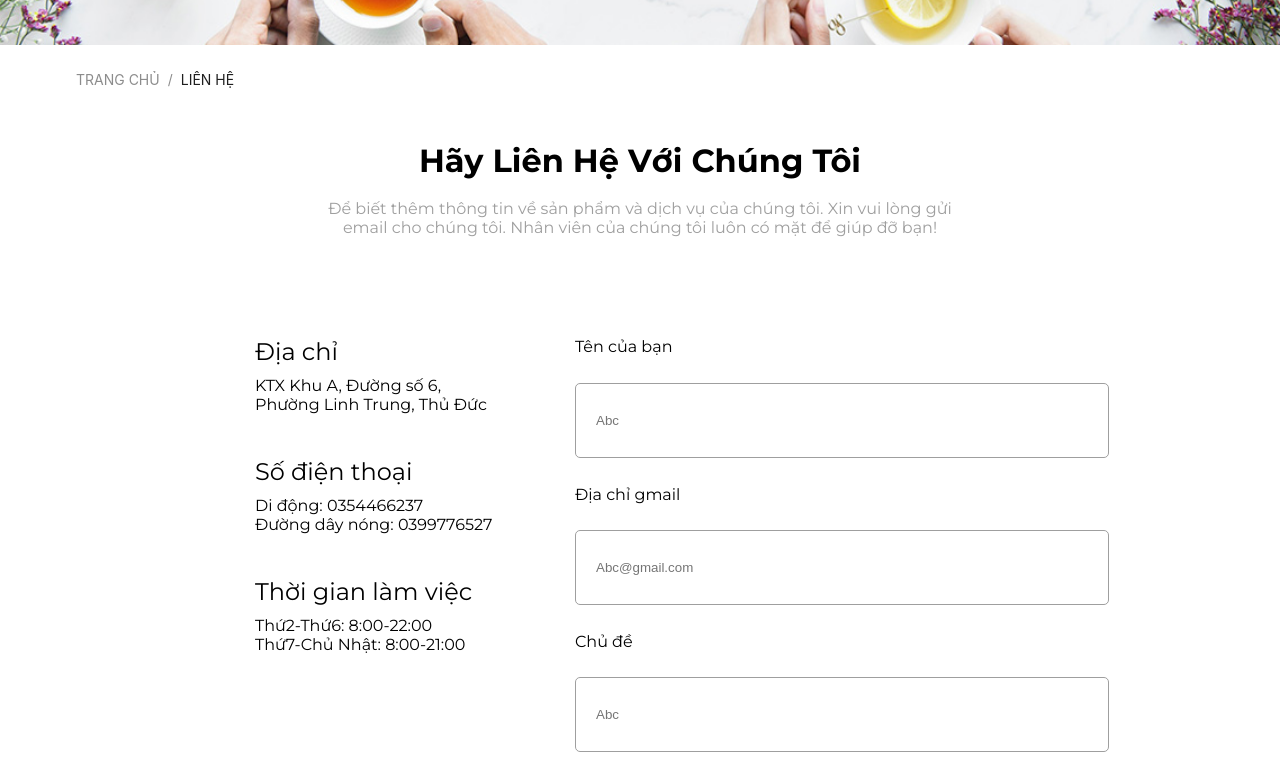
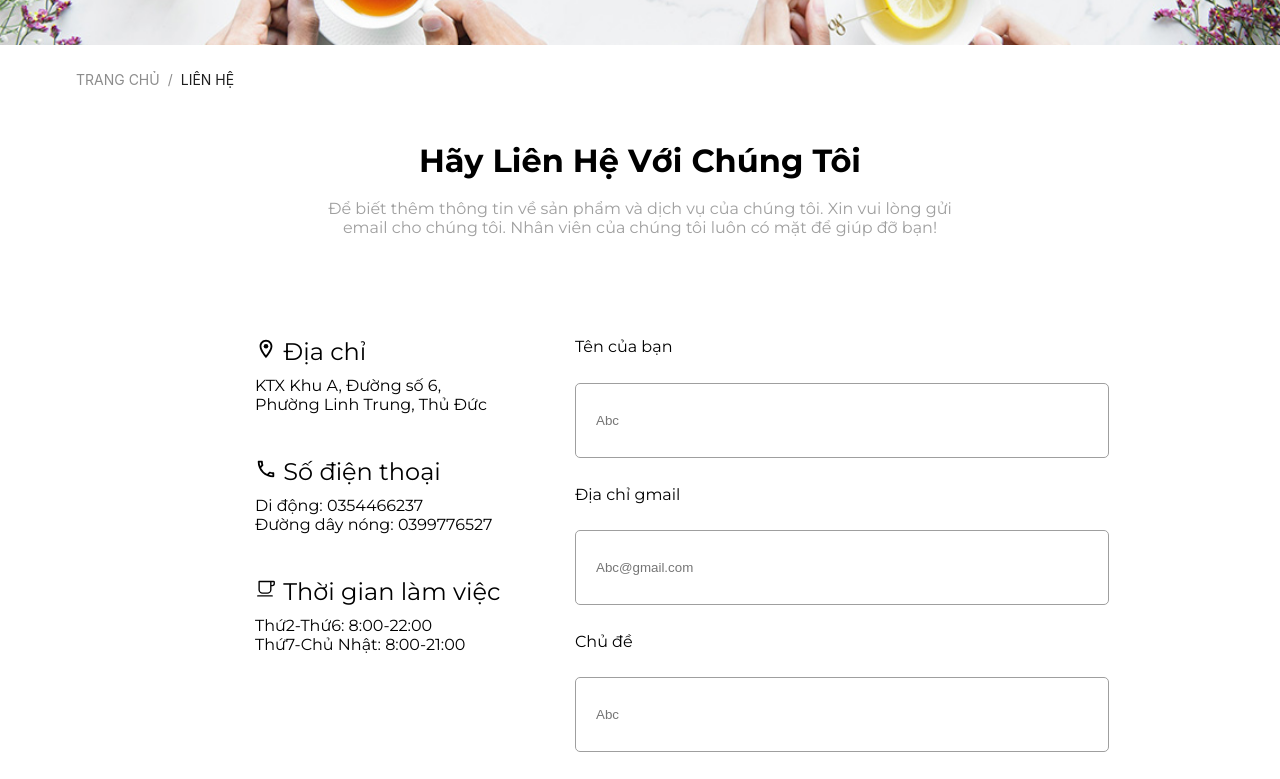
Before and after one commit to thuong22092k3/IE104_MocTraShop, a React (Create React App) app: page /Contact in a window 1280 px wide. Shown: the part 437-1216 px from the top of the page. Built offline with nearby package versions, Linux system fonts and the light colour scheme.

Commit message:
Add icon in 'Contact' Page

```diff
--- a/src/Components/Contact/Contact_Content.jsx
+++ b/src/Components/Contact/Contact_Content.jsx
@@ -1,5 +1,5 @@
 import React from 'react'
-
+import { LocationIcon, PhoneIcon, CupIcon } from '../Icons'
 const Contact_Content = () => {
     return (
         <div className="contact">
@@ -13,17 +13,20 @@ const Contact_Content = () => {
                 <div class="contact__content__main">
                     <div class="contact__content__main__left">
                         <div class="contact__content__main__left__block">
-                            <p class="contact__content__main__left__text1">Địa chỉ</p>
+
+                            <p class="contact__content__main__left__text1"><LocationIcon /> Địa chỉ</p>
                             <p>KTX Khu A, Đường số 6, <br /> Phường Linh Trung, Thủ Đức</p>
                         </div>
                         <div class="contact__content__main__left__block">
-                            <p class="contact__content__main__left__text1">Số điện thoại</p>
+
+                            <p class="contact__content__main__left__text1"><PhoneIcon /> Số điện thoại</p>
                             <p>Di động: 0354466237 <br />
                                 Đường dây nóng: 0399776527
                             </p>
                         </div>
                         <div class="contact__content__main__left__block">
-                            <p class="contact__content__main__left__text1">Thời gian làm việc</p>
+
+                            <p class="contact__content__main__left__text1"><CupIcon /> Thời gian làm việc</p>
                             <p>Thứ2-Thứ6: 8:00-22:00 <br />
                                 Thứ7-Chủ Nhật: 8:00-21:00
                             </p>
@@ -35,10 +38,10 @@ const Contact_Content = () => {
                         <p>Địa chỉ gmail</p>
                         <input type="text" placeholder='Abc@gmail.com' />
                         <p>Chủ đề</p>
-                        <input type="text" placeholder='Abc'/>
+                        <input type="text" placeholder='Abc' />
                         <p>Bạn có câu hỏi gì về chủ đề này?</p>
                         <textarea name="" id="" cols="30" rows="10" placeholder='Abc...'></textarea> <br />
-                        <div class="button">
+                        <div class="button_gui">
                             <button id="button_Gui">Gửi</button>
                         </div>
                     </div>
--- a/src/sass/Components/_contact.scss
+++ b/src/sass/Components/_contact.scss
@@ -40,11 +40,11 @@
                     border: 1px solid #9F9F9F;
                     padding: 20px;
                 }
-
-                .button {
-                    // padding-top: 40px;
+                .button_gui{
+                    // position: relative;
+                    // border: 1px solid black;
+                    // top: 10px;
                 }
-
                 #button_Gui {
                     width: 137px;
                     height: 55px;
@@ -57,10 +57,8 @@
                         background-color: white;
                         color: black;
                     }
-
                 }
             }
-
             &__left {
                 &__block {
                     display: block;
@@ -72,8 +70,6 @@
                     padding-bottom: 10px;
                 }
             }
-
         }
-
     }
 }
```
